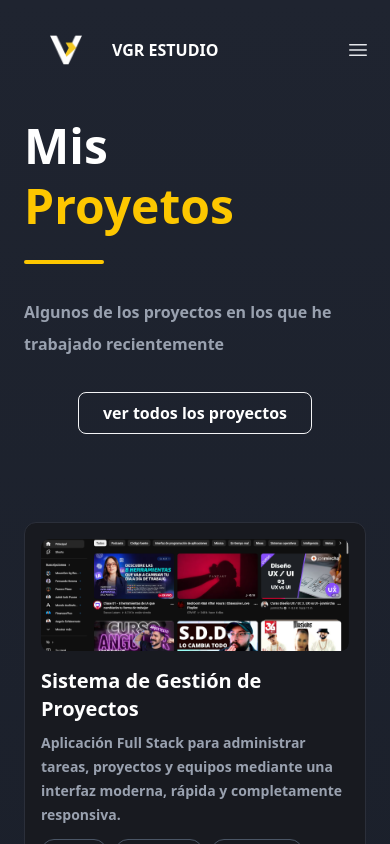
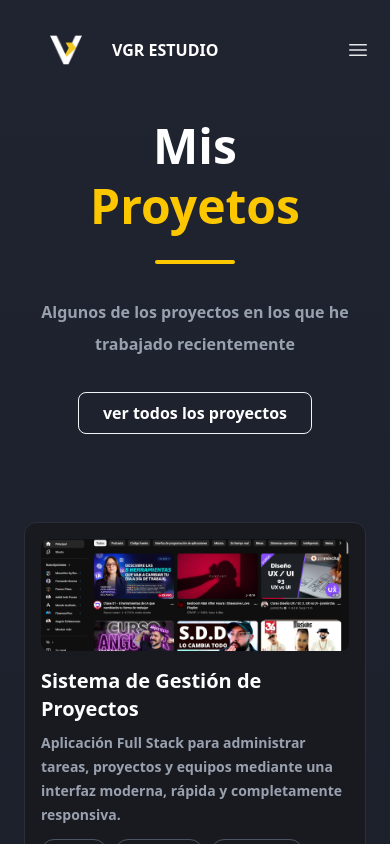
Before and after one commit to vargasrobayojuandavid90-droid/my-portafolio, an Angular app: page /proyect in a window 390 px wide. Shown: the top 844 px of the page. Built offline with nearby package versions, Linux system fonts and the light colour scheme.

Commit message:
mejoras en el modo responsivo

```diff
--- a/src/app/core/nav-bar/nav-bar.html
+++ b/src/app/core/nav-bar/nav-bar.html
@@ -54,7 +54,8 @@
                 <div class="space-y-2 py-6">
                   <a [routerLink]="['/home']" class="-mx-3 block rounded-lg px-3 py-2 text-base/7 font-semibold text-white hover:text-[#F2C94C] ">Home</a>
                   <a [routerLink]="['/skills']" class="-mx-3 block rounded-lg px-3 py-2 text-base/7 font-semibold text-white hover:text-[#F2C94C] ">Skills</a>
-                  <a [routerLink]="['/experience']" class="-mx-3 block rounded-lg px-3 py-2 text-base/7 font-semibold text-white hover:text-[#F2C94C] ">Experience</a>
+                  <a [routerLink]="['/about-me']" class="-mx-3 block rounded-lg px-3 py-2 text-base/7 font-semibold text-white hover:text-[#F2C94C] ">About-me</a>
+                  <a [routerLink]="['/proyect']" class="-mx-3 block rounded-lg px-3 py-2 text-base/7 font-semibold text-white hover:text-[#F2C94C] ">proyects</a>
                   <a [routerLink]="['/contact']" class="-mx-3 block rounded-lg px-3 py-2 text-base/7 font-semibold text-white hover:text-[#F2C94C] ">Contact</a>
                 </div>
                 <div class="py-6">
--- a/src/app/pages/proyect/proyect.html
+++ b/src/app/pages/proyect/proyect.html
@@ -1,8 +1,9 @@
 <section class="max-w-7xl mx-auto px-6  lg:mt-8">
-    <div class="grid lg:grid-cols-12 gap-16 items-start">
-        <div class="lg:col-span-4 lg:mt-12">
-            <h1 class="mt-4 text-5xl lg:text-6xl font-bold leading-tight text-white">Mis <span class="text-yellow-400 block ">Proyetos</span></h1>
-            <div class="w-20 h-1 bg-yellow-400 rounded-full mt-6"></div>
+    <div class="grid lg:grid-cols-12 gap-16 items-start ">
+        <div class="lg:col-span-4 lg:mt-12  text-center  sm:text-left">
+            <h1 class="mt-4 text-5xl lg:text-6xl font-bold  leading-tight text-white
+           ">Mis <span class="text-yellow-400 block ">Proyetos</span></h1>
+            <div class="w-20 h-1 bg-yellow-400 rounded-full mt-6 mx-auto sm:mx-0.5"></div>
             <p class="mt-8 text-gray-400 leading-8">
                 Algunos de los proyectos en los que he trabajado recientemente
             </p>
--- a/src/app/pages/skills/skills.html
+++ b/src/app/pages/skills/skills.html
@@ -3,7 +3,7 @@
     <div class="grid lg:grid-cols-12 gap-16 items-start">
 
 
-        <div class="lg:col-span-4" >
+        <div class="lg:col-span-4 text-center sm:text-left"  >
 
             <span class="text-sm uppercase tracking-[0.3em] text-yellow-400">
                 Mis habilidades
@@ -16,7 +16,7 @@
                 </span>
             </h1>
 
-            <div class="w-20 h-1 bg-yellow-400 rounded-full mt-6"></div>
+            <div class="w-20 h-1 bg-yellow-400 rounded-full mt-6 mx-auto sm:mx-0.5"></div>
 
             <p class="mt-8 text-gray-400 leading-8">
                 Utilizo estas tecnologías para desarrollar aplicaciones
```
